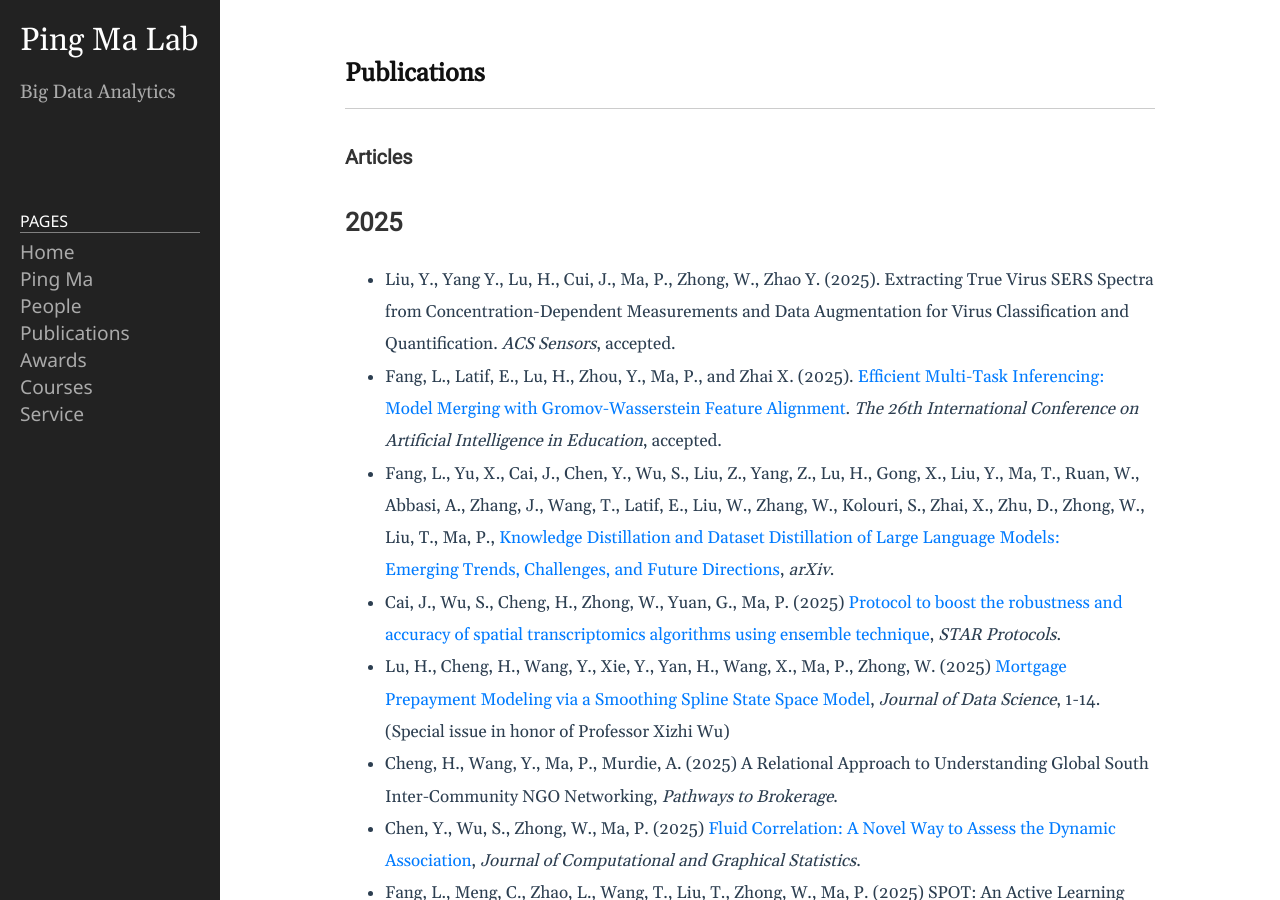
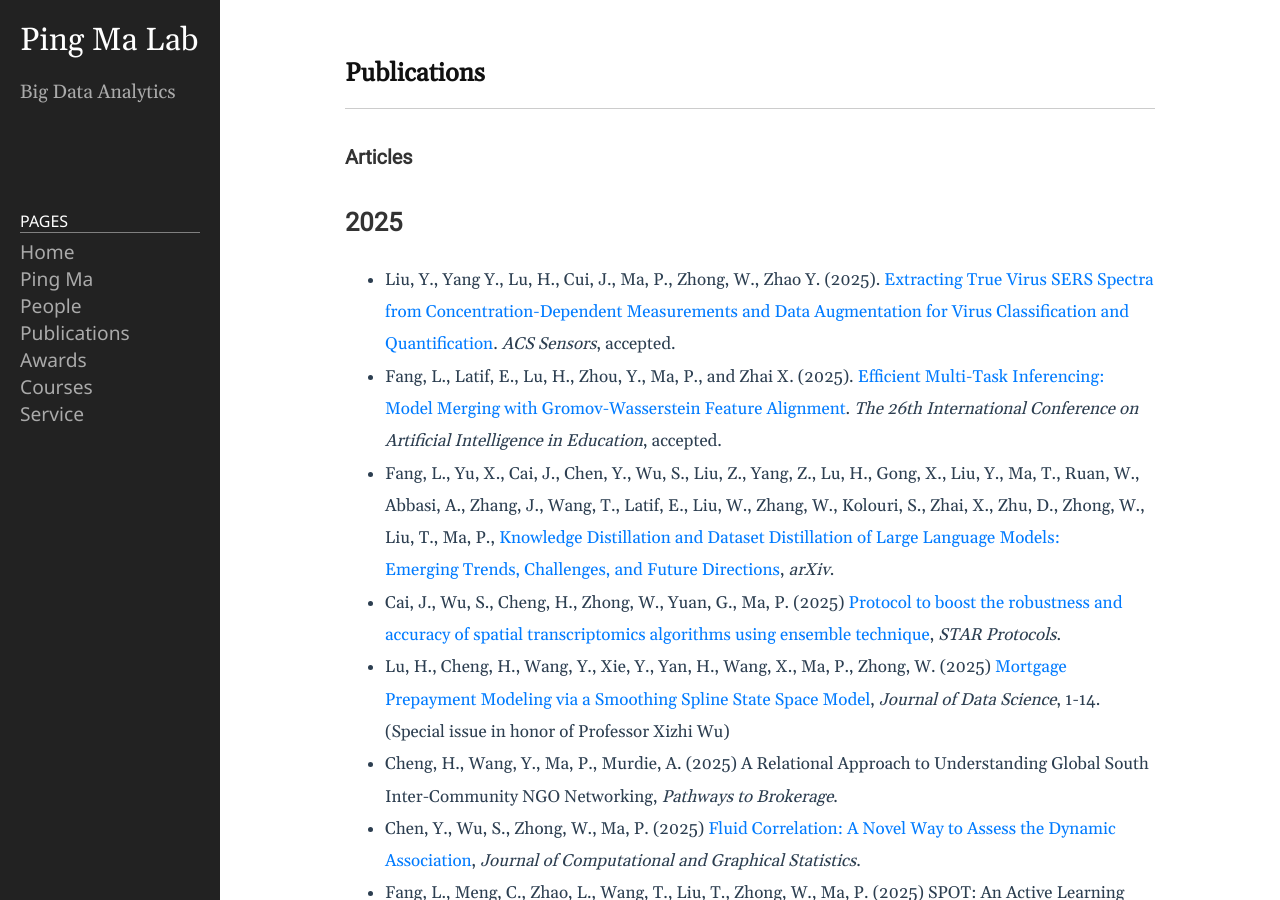
Before and after one commit to BDALpingio/BDALpingio.github.io, a Jekyll site: the page built from 3_publications.md, in a window 1280 px wide and 900 px high. Built offline with Jekyll 4.4.1, drawn with Linux system fonts in a browser that asks for light colours; part of the change alters nothing that is shown.

```diff
--- a/3_publications.md
+++ b/3_publications.md
@@ -8,7 +8,7 @@ permalink: /3_publications/
 
 
 ## 2025
-- Liu, Y., Yang Y., Lu, H., Cui, J., Ma, P., Zhong, W., Zhao Y. (2025). Extracting True Virus SERS Spectra from Concentration-Dependent Measurements and Data Augmentation for Virus Classification and Quantification. _ACS Sensors_, accepted.
+- Liu, Y., Yang Y., Lu, H., Cui, J., Ma, P., Zhong, W., Zhao Y. (2025). [Extracting True Virus SERS Spectra from Concentration-Dependent Measurements and Data Augmentation for Virus Classification and Quantification](https://pubs.acs.org/doi/10.1021/acssensors.4c03397). _ACS Sensors_, accepted.
 - Fang, L., Latif, E., Lu, H., Zhou, Y., Ma, P., and Zhai X. (2025). [Efficient Multi-Task Inferencing: Model Merging with Gromov-Wasserstein Feature Alignment](https://arxiv.org/pdf/2503.09774?). _The 26th International Conference on Artificial Intelligence in Education_, accepted.
 - Fang, L., Yu, X., Cai, J., Chen, Y., Wu, S., Liu, Z., Yang, Z., Lu, H., Gong, X., Liu, Y., Ma, T., Ruan, W., Abbasi, A., Zhang, J., Wang, T., Latif, E., Liu, W., Zhang, W., Kolouri, S., Zhai, X., Zhu, D., Zhong, W., Liu, T., Ma, P., [Knowledge Distillation and Dataset Distillation of Large Language Models: Emerging Trends, Challenges, and Future Directions](https://arxiv.org/abs/2504.14772), _arXiv_.
 - Cai, J., Wu, S., Cheng, H., Zhong, W., Yuan, G., Ma, P. (2025) [Protocol to boost the robustness and accuracy of spatial transcriptomics algorithms using ensemble technique](https://www.sciencedirect.com/science/article/pii/S2666166725000140?via%3Dihub), _STAR Protocols_.
```
